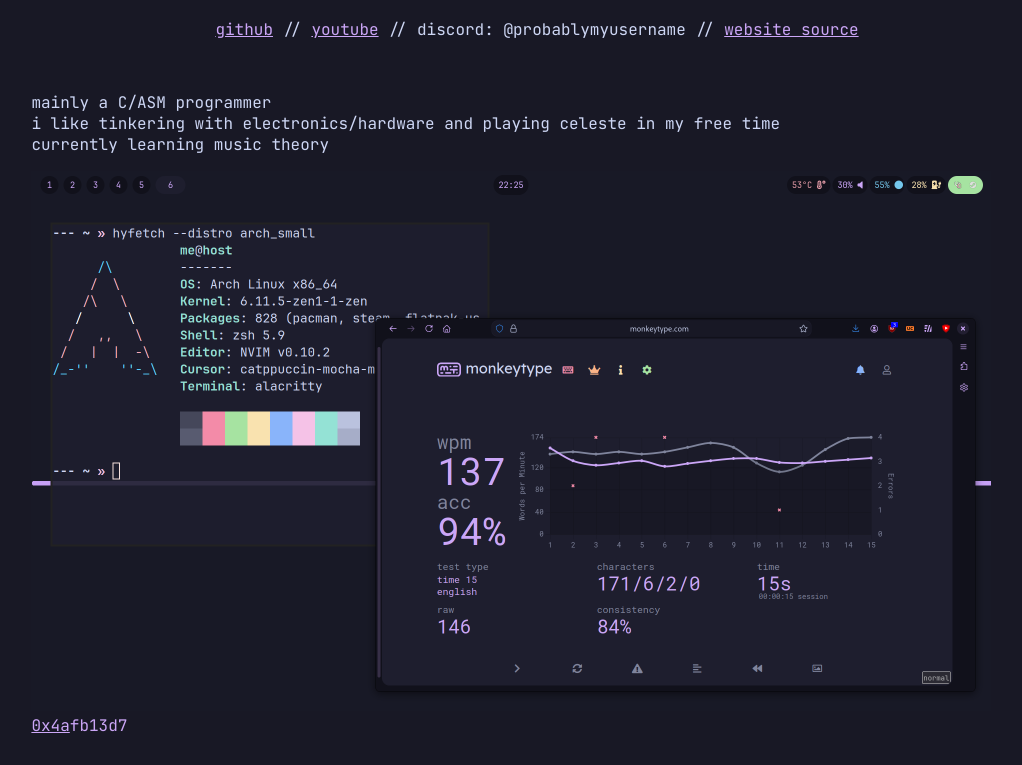
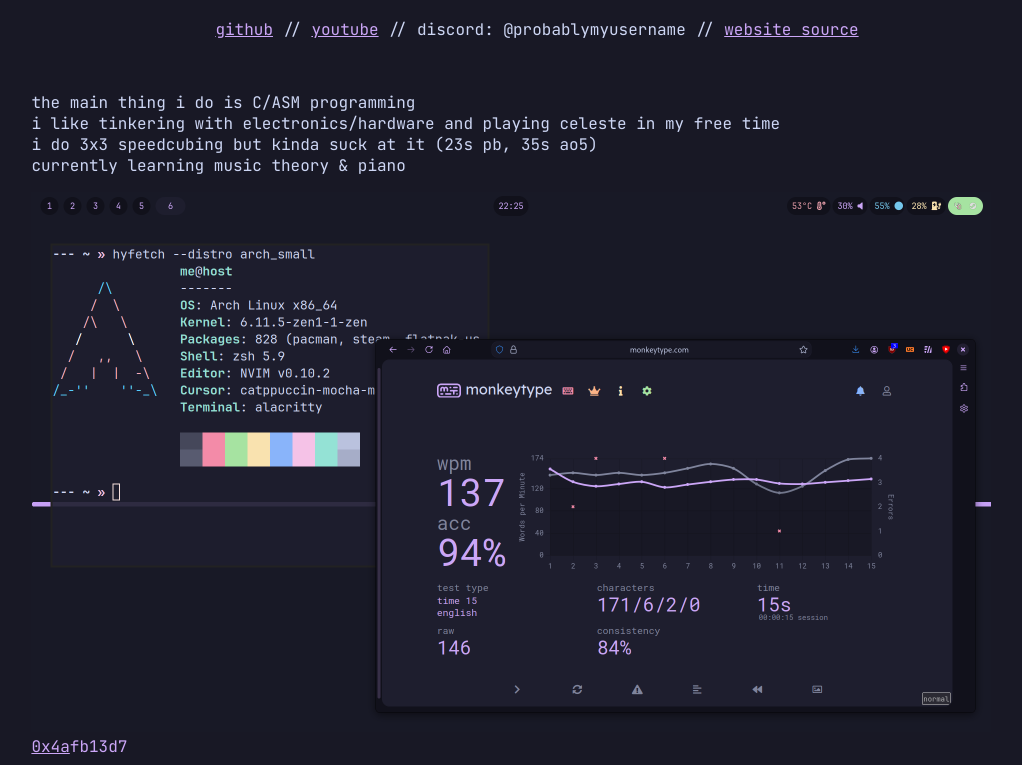
Before and after one commit to slightlyeepy/slightlyeepy.github.io, a plain HTML site: page index.html in a window 1280 px wide. Shown: the part 67-832 px from the top of the page, without its empty margins (103-1125 px from the left). Before the commit the page ends 811 px from the top, so only its background shows below. Drawn offline with Linux system fonts and the light colour scheme.

Commit message:
update description of me

```diff
--- a/index.html
+++ b/index.html
@@ -23,9 +23,10 @@
 		</div>
 		<br><br>
 		<p class="pad mono">
-			mainly a C/ASM programmer<br>
+			the main thing i do is C/ASM programming<br>
 			i like tinkering with electronics/hardware and playing celeste in my free time<br>
-			currently learning music theory<br>
+			i do 3x3 speedcubing but kinda suck at it (23s pb, 35s ao5)<br>
+			currently learning music theory & piano<br>
 		</p>
 		<img class="pad" src="screenshot.png" alt="a screenshot of my desktop" width="960" height="540">
 		<div class="pad mono mauve">
```
